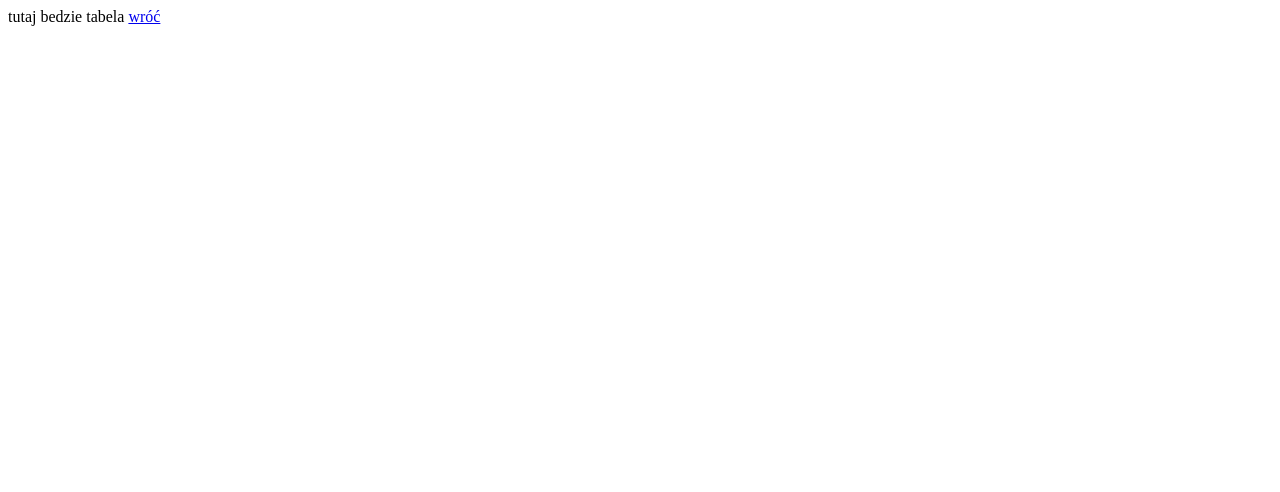
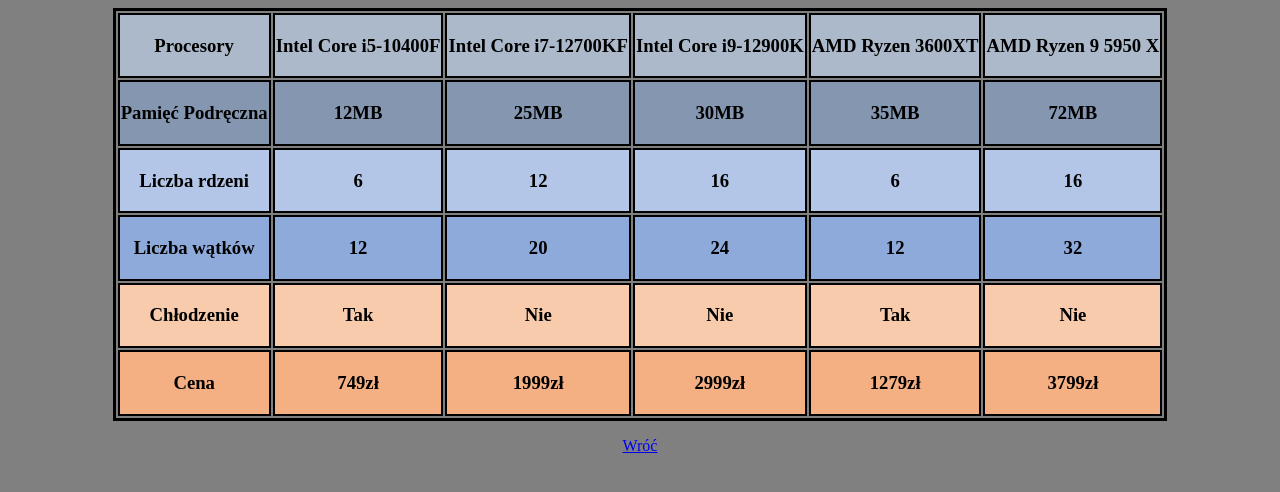
Before and after one commit to Skyeq777/witryny_i_aplikacje1, a plain HTML site: page tabela_cieślak.html in a window 1280 px wide. Drawn offline with Linux system fonts and the light colour scheme.

Commit message:
Update tabela_cieślak.html

```diff
--- a/tabela_cieślak.html
+++ b/tabela_cieślak.html
@@ -3,10 +3,100 @@
 	<html>
 		<head>
 			<meta charset="utf-8">
-            <title>  </title>
+			<title> Tabela </title>
 		</head>
-     <body>
-	 tutaj bedzie tabela
-	 <A HREF="index.html">wróć</A>
+		<body bgcolor="grey">
+
+		<style> td, th { border: 2px solid black; } </style>
+
+		<center>
+
+ <table border-collapse: collapse bordercolor=black>
+<tr>
+	<td align="center"	 BGCOLOR="#acb9ca"><h3>Procesory</h3></td>
+    <td align="center"	 BGCOLOR="#acb9ca"><h3>Intel Core i5-10400F</h3></td>
+    <td align="center"	 BGCOLOR="#acb9ca"><h3>Intel Core i7-12700KF</h3></td>
+    <td align="center"	 BGCOLOR="#acb9ca"><h3>Intel Core i9-12900K</h3></td>
+    <td align="center"	 BGCOLOR="#acb9ca"><h3>AMD Ryzen 3600XT</h3></td>
+    <td align="center"	 BGCOLOR="#acb9ca"><h3>AMD Ryzen 9 5950 X</h3></td>
+</tr>
+
+
+
+
+
+<tr>
+	<td align="center"	 BGCOLOR="#8496b0"><h3>Pamięć Podręczna</h3></td>
+    <td align="center"	 BGCOLOR="#8496b0"><h3>12MB</h3></td>
+    <td align="center"	 BGCOLOR="#8496b0"><h3>25MB</h3></td>
+    <td align="center"	 BGCOLOR="#8496b0"><h3>30MB</h3></td>
+    <td align="center"	 BGCOLOR="#8496b0"><h3>35MB</h3></td>
+	<td align="center"	 BGCOLOR="#8496b0"><h3>72MB</h3></td>
+</tr>
+
+
+
+
+
+<tr>
+	<td align="center"	 BGCOLOR="#b4c6e7"><h3>Liczba rdzeni</h3></td>
+    <td align="center"	 BGCOLOR="#b4c6e7"><h3>6</h3></td>
+    <td align="center"	 BGCOLOR="#b4c6e7"><h3>12</h3></td>
+    <td align="center"	 BGCOLOR="#b4c6e7"><h3>16</h3></td>
+    <td align="center"	 BGCOLOR="#b4c6e7"><h3>6</h3></td>
+	<td align="center"	 BGCOLOR="#b4c6e7"><h3>16</h3></td>
+</tr>
+
+
+
+
+<tr>
+	<td align="center"	 BGCOLOR="#8EAADB"><h3>Liczba wątków</h3></td>
+    <td align="center"	 BGCOLOR="#8EAADB"><h3>12</h3></td>
+    <td align="center"	 BGCOLOR="#8EAADB"><h3>20</h3></td>
+    <td align="center"	 BGCOLOR="#8EAADB"><h3>24</h3></td>
+	<td align="center"	 BGCOLOR="#8EAADB"><h3>12</h3></td>
+	<td align="center"	 BGCOLOR="#8EAADB"><h3>32</h3></td>
+</tr>
+
+
+
+
+<tr>
+	<td align="center"	 BGCOLOR="#f7cbac"><h3>Chłodzenie</h3></td>
+    <td align="center"	 BGCOLOR="#f7cbac"><h3>Tak</h3></td>
+    <td align="center"	 BGCOLOR="#f7cbac"><h3>Nie</h3></td>
+    <td align="center"	 BGCOLOR="#f7cbac"><h3>Nie</h3></td>
+    <td align="center"	 BGCOLOR="#f7cbac"><h3>Tak</h3></td>
+	<td align="center"	 BGCOLOR="#f7cbac"><h3>Nie</h3></td>
+
+</tr>
+
+
+
+<tr>
+	<td align="center"	 BGCOLOR="#f4b083"><h3>Cena</h3></td>
+    <td align="center"	 BGCOLOR="#f4b083"><h3>749zł</h3></td>
+    <td align="center"	 BGCOLOR="#f4b083"><h3>1999zł</h3></td>
+    <td align="center"	 BGCOLOR="#f4b083"><h3>2999zł</h3></td>
+	<td align="center"	 BGCOLOR="#f4b083"><h3>1279zł</h3></td>
+	<td align="center"	 BGCOLOR="#f4b083"><h3>3799zł</h3></td>
+</tr>
+
+
+
+
+
+
+
+
+
+
+
+
+
+		</table>
+		</center>
+		<p align="center"><a HREF="index.html">Wróć</a> </p>
 		</body>
 	</html>
```
Lines whose indentation alone changed are shown as unchanged.
